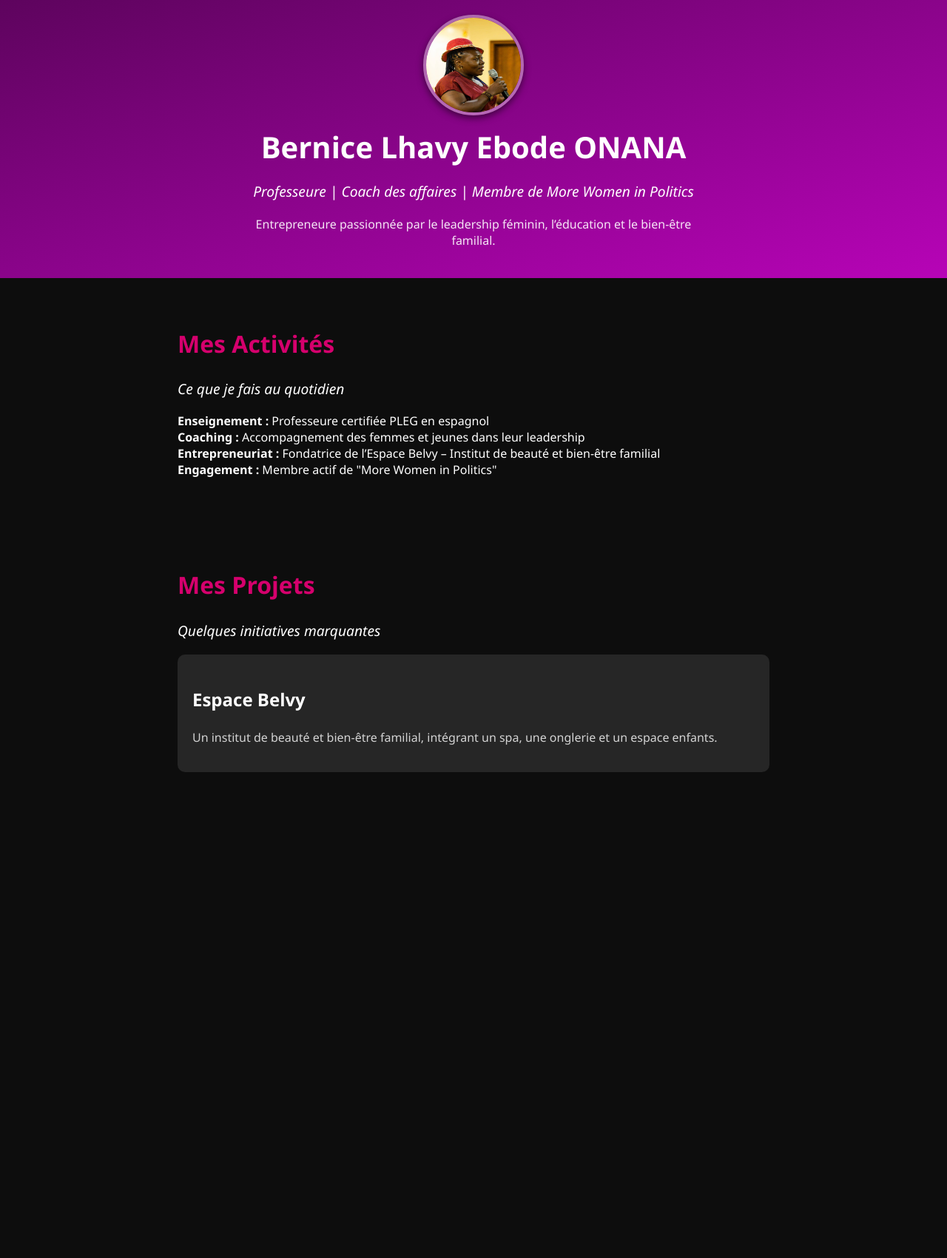
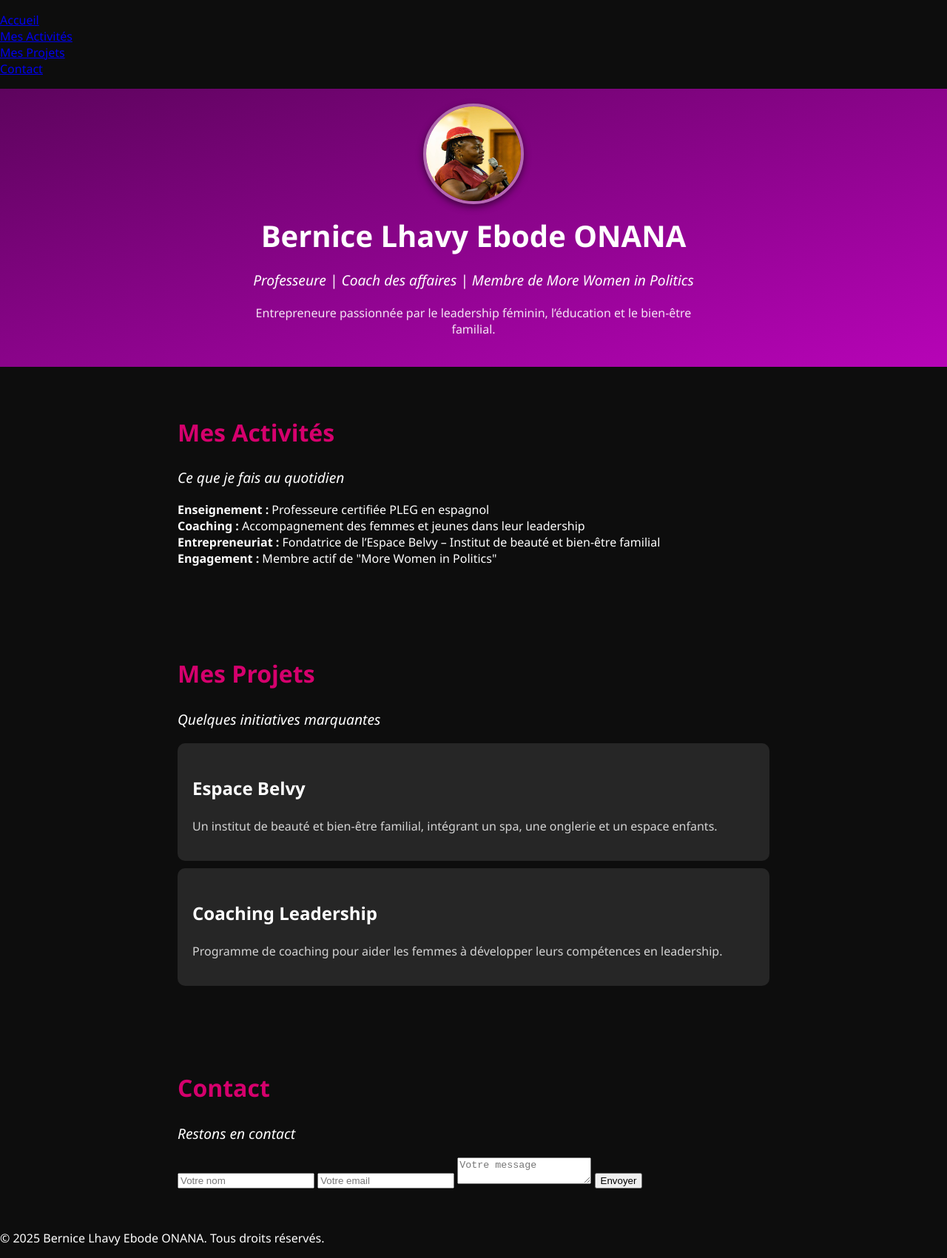
Before and after one commit to psycho237-prog/mumy, a plain HTML site: page index.html in a window 1280 px wide. Shown: the whole page at 74% size. Before the commit the page ends 1094 px from the top, so only its background shows below. Drawn offline with Linux system fonts and the light colour scheme; a script that the page names is missing.

Commit message:
Update index.html

```diff
--- a/index.html
+++ b/index.html
@@ -7,15 +7,26 @@
     <link rel="stylesheet" href="styles.css">
 </head>
 <body>
+    <header>
+        <nav>
+            <ul>
+                <li><a href="#hero">Accueil</a></li>
+                <li><a href="#activities">Mes Activités</a></li>
+                <li><a href="#projects">Mes Projets</a></li>
+                <li><a href="#contact">Contact</a></li>
+            </ul>
+        </nav>
+    </header>
+
     <main>
-        <section class="hero">
+        <section class="hero" id="hero">
             <img src="avatar-bernice.jpg" alt="Portrait" class="avatar">
-            <h1>Bernice Lhavy Ebode ONANA</h1>
-            <p class="subtitle">Professeure | Coach des affaires | Membre de More Women in Politics</p>
-            <p class="description">Entrepreneure passionnée par le leadership féminin, l’éducation et le bien-être familial.</p>
+            <h1 class="fade-in">Bernice Lhavy Ebode ONANA</h1>
+            <p class="subtitle fade-in">Professeure | Coach des affaires | Membre de More Women in Politics</p>
+            <p class="description fade-in">Entrepreneure passionnée par le leadership féminin, l’éducation et le bien-être familial.</p>
         </section>
 
-        <section class="section">
+        <section class="section" id="activities">
             <h2>Mes Activités</h2>
             <p class="subtitle">Ce que je fais au quotidien</p>
             <ul>
@@ -26,7 +37,7 @@
             </ul>
         </section>
 
-        <section class="section">
+        <section class="section" id="projects">
             <h2>Mes Projets</h2>
             <p class="subtitle">Quelques initiatives marquantes</p>
             <div class="project-card">
@@ -35,8 +46,30 @@
                     <p>Un institut de beauté et bien-être familial, intégrant un spa, une onglerie et un espace enfants.</p>
                 </a>
             </div>
+            <div class="project-card">
+                <a href="#" class="project-link">
+                    <h3>Coaching Leadership</h3>
+                    <p>Programme de coaching pour aider les femmes à développer leurs compétences en leadership.</p>
+                </a>
+            </div>
+        </section>
+
+        <section class="section" id="contact">
+            <h2>Contact</h2>
+            <p class="subtitle">Restons en contact</p>
+            <form id="contact-form">
+                <input type="text" placeholder="Votre nom" required>
+                <input type="email" placeholder="Votre email" required>
+                <textarea placeholder="Votre message" required></textarea>
+                <button type="submit">Envoyer</button>
+            </form>
         </section>
     </main>
+
+    <footer>
+        <p>&copy; 2025 Bernice Lhavy Ebode ONANA. Tous droits réservés.</p>
+    </footer>
+
     <script src="script.js"></script>
 </body>
 </html>
```
